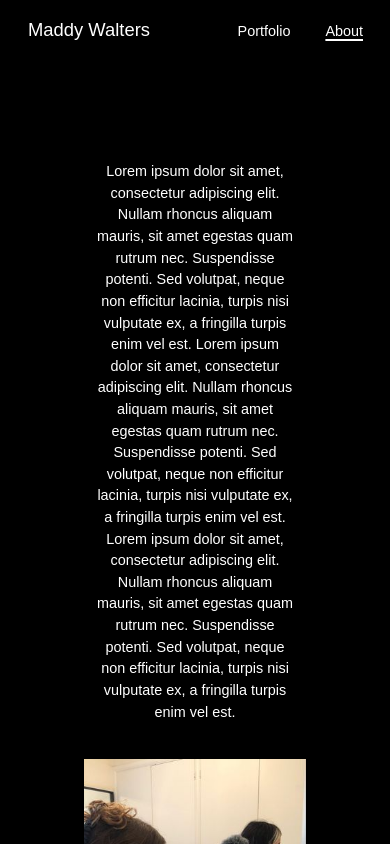
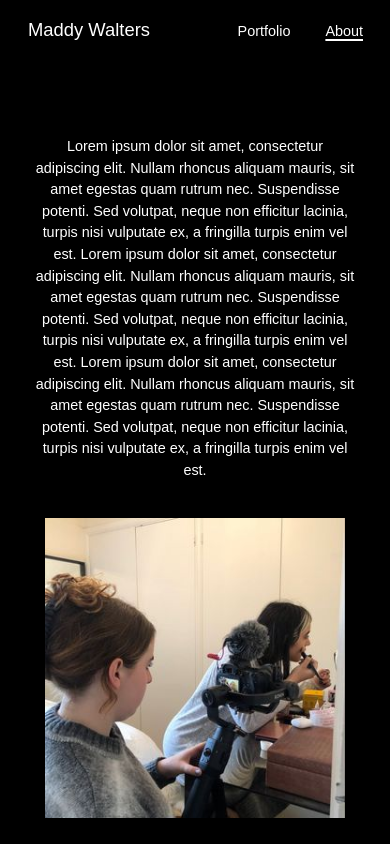
Before and after one commit to jackhwalters/Maddy-Website, a React (Create React App) app: page /about in a window 390 px wide. Shown: the top 844 px of the page. Built offline with nearby package versions, Linux system fonts and the light colour scheme.

Commit message:
Begin accommodations for smaller screens

```diff
--- a/src/components/About.js
+++ b/src/components/About.js
@@ -36,7 +36,7 @@ const About = () => {
                     <img className="img-fluid about-image" src="images/maddy.jpg" alt="About Image" />
                 </Row>
             </Container>
-            <div className="contact-container-text">
+            <div>
                 <p>
                     Please reach out through email. I'd love to work together!
                 </p>
--- a/src/css/About.css
+++ b/src/css/About.css
@@ -1,8 +1,19 @@
-.about-container {
-    padding-top: 12vh;
-    /* padding-bottom: 10vh; */
-    padding-left: 18vw;
-    padding-right: 18vw;
+@media (min-width: 992px) {
+    .about-container {
+        padding-top: 12vh;
+        /* padding-bottom: 10vh; */
+        padding-left: 18vw;
+        padding-right: 18vw;
+    }
+}
+
+@media (max-width: 992px) {
+    .about-container {
+        padding-top: 9vh;
+        padding-bottom: 9vh;
+        padding-left: 2vw;
+        padding-right: 2vw;
+    }
 }
 
 .about-container .about-image {
--- a/src/css/App.css
+++ b/src/css/App.css
@@ -11,6 +11,5 @@
 .App .main-container {
     margin: 0 14px 14px 14px;
     min-height: calc(100vh - 60px - 60px - 14px - 14px);
-    overflow: hidden;
     position: relative;
 }
--- a/src/css/WatchItem.css
+++ b/src/css/WatchItem.css
@@ -1,3 +1,4 @@
+@media (min-width: 992px) {
     .watch-container {
         position: absolute;
         top: 10%;
@@ -5,11 +6,26 @@
         bottom: 0;
         right: 15%;
         margin-bottom: 60px;
+        overflow: scroll;
+    }
+}
+
+@media (max-width: 992px) {
+    .watch-container {
+        position: absolute;
+        top: 10%;
+        left: 2vw;
+        bottom: 0vh;
+        right: 2vw;
+        margin-bottom: 60px;
+        overflow: scroll;
+    }
 }
 
 .watch-container .iframe-embed {
     width: 100%;
     height: 70%;
+    min-height: 250px;
 }
 
 .watch-container .watch-container-text {
```
Also changed, not shown: src/css/Watch.css (deleted). Lines whose indentation alone changed are shown as unchanged.
